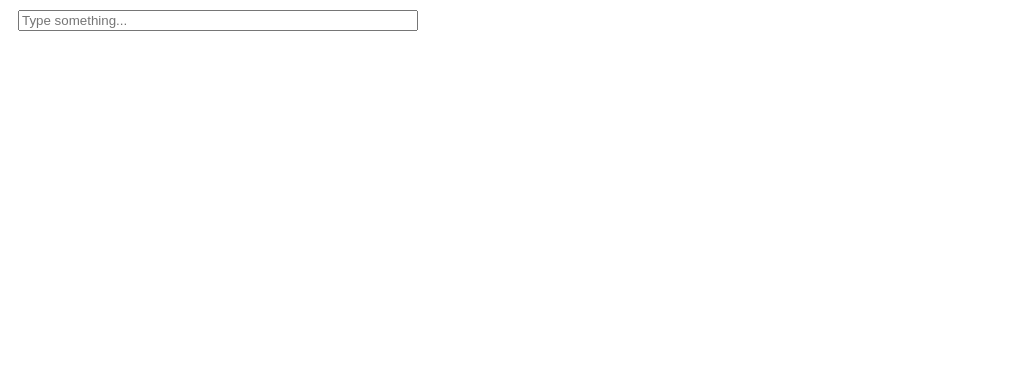
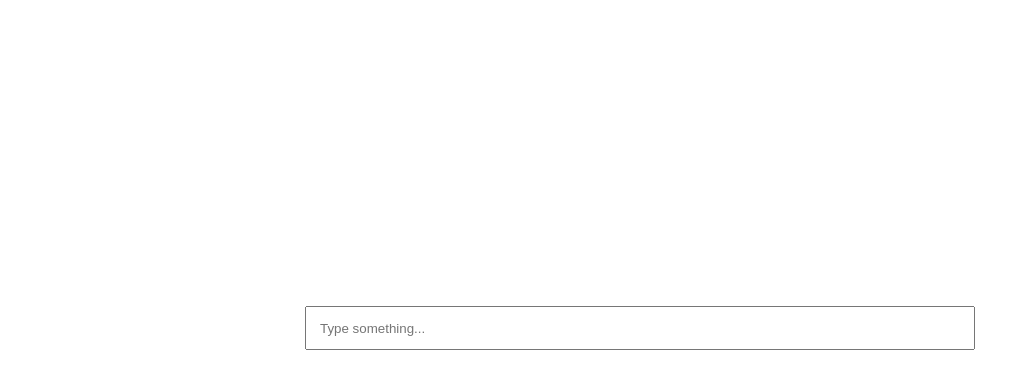
Before and after one commit to enxa/recruitment-task-labcontrol, a Vue app: page / in a window 1280 px wide. Shown: the top 374 px of the page, without its empty margins (0-1020 px from the left). Built offline with nearby package versions, Linux system fonts and the light colour scheme.

Commit message:
add full res img to modal and styling search form

```diff
--- a/src/components/ModalPhoto.vue
+++ b/src/components/ModalPhoto.vue
@@ -2,13 +2,13 @@
   import { defineProps, defineEmits, toRefs } from 'vue'
 
   const props = defineProps({
-    img: String,
+    image: String,
     tags: Array,
     user: String,
     location: String
   })
 
-  let { img, tags, user, location } = toRefs(props)
+  let { image, tags, user, location } = toRefs(props)
 
   const emit = defineEmits(['closeModal'])
 
@@ -18,15 +18,19 @@
 <template scoped>
   <section @click.self="closeModal">
     <div class="modal">
-      <img :src="img" :alt="location">
-      <div v-for="tag in tags">{{ tag.title }}</div>
-      <h1>{{ location }}</h1>
-      <h4>{{ user }}</h4>
+      <div class="image" :style="{ backgroundImage: 'url(' + image + ')' }">
+        <div class="loader">Loading...</div>
+      </div>
+      <div class="tags">
+        <div v-for="tag in tags">{{ tag.title }}</div>
+      </div>
+      <h1>{{ user }}</h1>
+      <h4>{{ location }}</h4>
     </div>
   </section>
 </template>
 
-<style>
+<style scoped>
   section {
     position: fixed;
     top: 0;
@@ -40,5 +44,32 @@
   }
     .modal {
       background: #fff;
+      padding: 2vw;
     }
+      .image {
+        background-repeat: no-repeat;
+        background-position: bottom center;
+        background-size: contain;
+        height: 100%;
+        min-height: 60vh;
+        width: 60vw;
+        min-width: 400px;
+        margin: 2vw 0;
+        display: grid;
+        place-items: center;
+        z-index: 1;
+      }
+        .loader {
+          z-index: -1;
+        }
+
+    .tags {
+      display: inline-flex;
+    }
+
+      .tags > * {
+        border: 1px solid #000;
+        padding: .5vw;
+        margin: .5vw;
+      }
 </style>
--- a/src/components/SearchPhotos.vue
+++ b/src/components/SearchPhotos.vue
@@ -27,26 +27,46 @@
     }
   })
 
-  const findPhotos = () => {
-    router.push({ name: 'photos', params: { searchPhrase: searchPhrase.value } })
+  const findPhotos = phrase => {
+    router.push({ name: 'photos', params: { searchPhrase: phrase } })
     searchPhrase.value = ''
   }
 </script>
 
 <template>
-  <form v-on:submit.prevent="">
-      <input type="text" placeholder="Type something..." v-model.trim="searchPhrase" @keydown.enter="findPhotos">
-      <a href="#" v-for="tag in tags" @click="findPhotos">{{ tag }}</a>
+  <section>
+    <form>
+      <input type="text" placeholder="Type something..." v-model.trim="searchPhrase" @keydown.enter="findPhotos(searchPhrase)">
+      <div class="tags">
+        <a class="tag" href="#" v-for="tag in tags" @click="findPhotos(tag)">{{ tag }}</a>
+      </div>
     </form>
+  </section>
 </template>
 
 <style scoped>
     form {
+      position: relative;
+    }
+      input {
+        width: 100%;
+        width: 50vw;
+        padding: 1vw;
+      }
+      .tags {
+        position: absolute;
         display: flex;
         flex-flow: column nowrap;
+        background: #fff;
         width: 100%;
-    max-width: 400px;
-    margin: 10px;
-    background: #fff;
+      }
+        .tag {
+          padding: 1vh 1vw;
+        }
+        .tag:first-child {
+          padding-top: 2vh 1vw;
+        }
+        .tag:last-child {
+          padding-bottom: 2vh 1vw;
         }
 </style>
--- a/src/views/Home.vue
+++ b/src/views/Home.vue
@@ -3,5 +3,16 @@
 </script>
 
 <template>
-  <SearchPhotos />
+  <section class="search-photos">
+    <SearchPhotos />
+  </section>
 </template>
+
+<style scoped>
+  section.search-photos {
+    display: grid;
+    place-items: center;
+    width: 100%;
+    height: 80vh;
+  }
+</style>
--- a/src/views/Photos.vue
+++ b/src/views/Photos.vue
@@ -24,7 +24,8 @@
       json.results.forEach(result => {
         console.log(result)
         photos.value.push({
-          img: result.urls.small,
+          smallImg: result.urls.small,
+          fullImg: result.urls.full,
           tags: result.tags,
           user: result.user.name,
           location: result.user.location
@@ -45,14 +46,22 @@
 </script>
 
 <template>
+  <section class="search-photos">
     <SearchPhotos />
+  </section>
   <div class="gallery">
-    <img  v-for="(photo, i) in photos" :src="photo.img" :alt="i" @click="openModal(photo)">
-    <ModalPhoto :img="selectedPhoto.img" :tags="selectedPhoto.tags" :user="selectedPhoto.user" :location="selectedPhoto.location" v-if="modalIsOpen" @closeModal="closeModal"/>
+    <img  v-for="(photo, i) in photos" :src="photo.smallImg" :alt="i" @click="openModal(photo)">
+    <ModalPhoto :image="selectedPhoto.fullImg" :tags="selectedPhoto.tags" :user="selectedPhoto.user" :location="selectedPhoto.location" v-if="modalIsOpen" @closeModal="closeModal"/>
   </div>
 </template>
 
 <style scoped>
+  section.search-photos {
+    display: grid;
+    place-items: center;
+    width: 100%;
+    height: 20vh;
+  }
     .gallery {
       display: flex;
       flex-flow: column wrap;
@@ -64,7 +73,6 @@
       .gallery img {
         width: 100%;
         max-width: 400px;
-      margin: 10px;
+        padding: 1vw;
       }
-
 </style>
```
Lines whose indentation alone changed are shown as unchanged.
